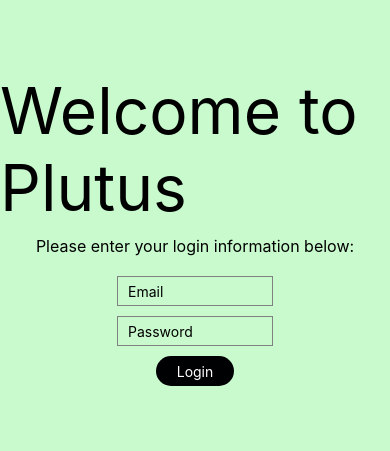
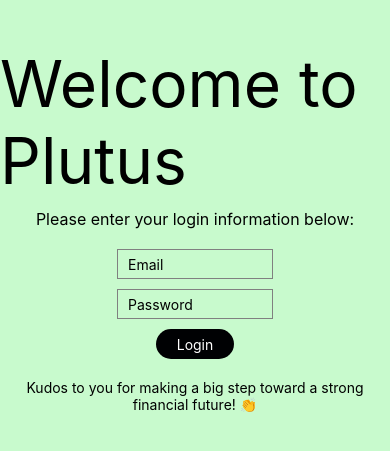
Before and after one commit to KalebHedrick/PlutusFrontEnd, a React Native app in the folder Plutus/: screen /Login in a window 390 px wide. Shown: the part 193-644 px from the top of the page. Built offline with nearby package versions, Linux system fonts and the light colour scheme.

Commit message:
added bottom message

```diff
--- a/Plutus/screens/Landing Page/loginScreen.js
+++ b/Plutus/screens/Landing Page/loginScreen.js
@@ -38,6 +38,11 @@ const Login = ({ navigation }) => {
       >
         <Text style={styles.loginText}>Login</Text>
       </TouchableOpacity>
+
+      {/* Bottom message */}
+      <Text style={styles.bottomMessage}>
+        Kudos to you for making a big step toward a strong financial future! 👏
+      </Text>
     </View>
   );
 };
@@ -78,6 +83,11 @@ const styles = StyleSheet.create({
   loginText: {
     color: '#FFFFFF',
   },
+  bottomMessage: {
+    marginTop: 20,
+    fontSize: 14,
+    textAlign: 'center',
+  },
 });
 
 export default Login;
```
